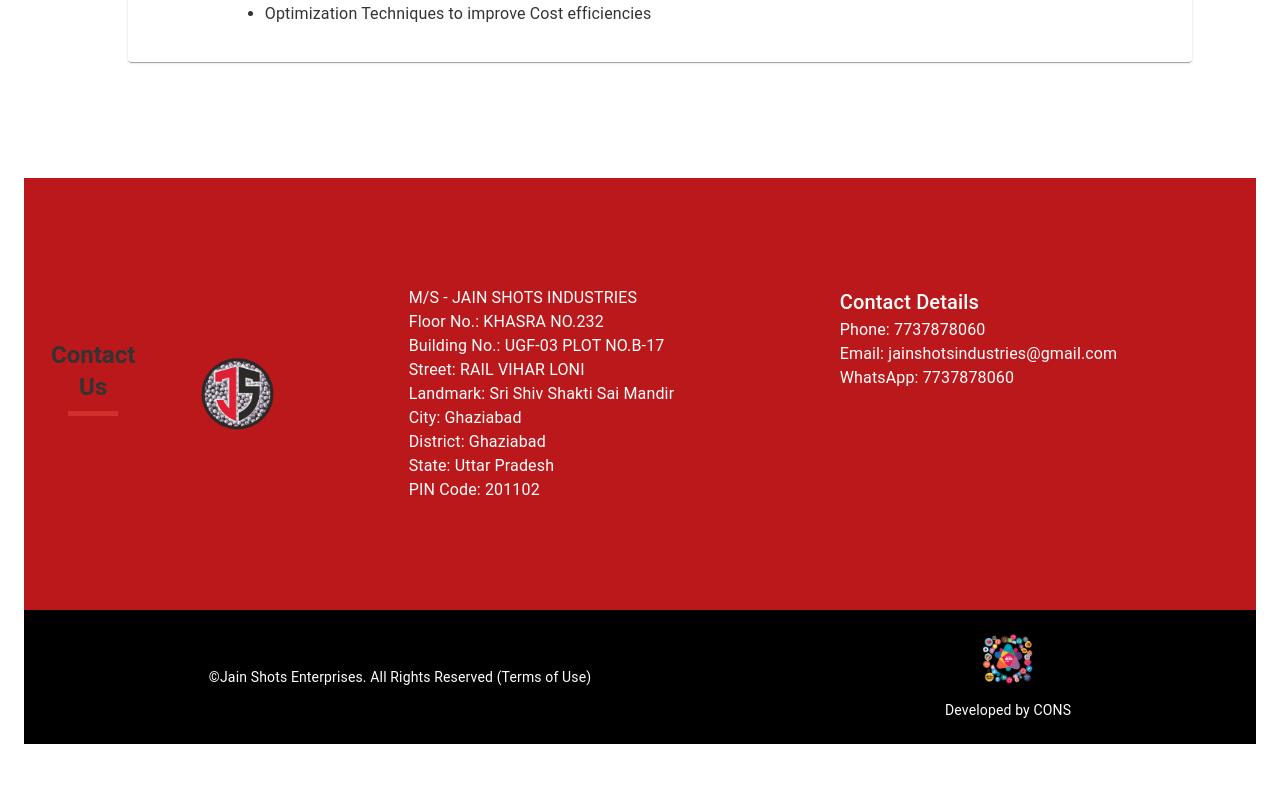
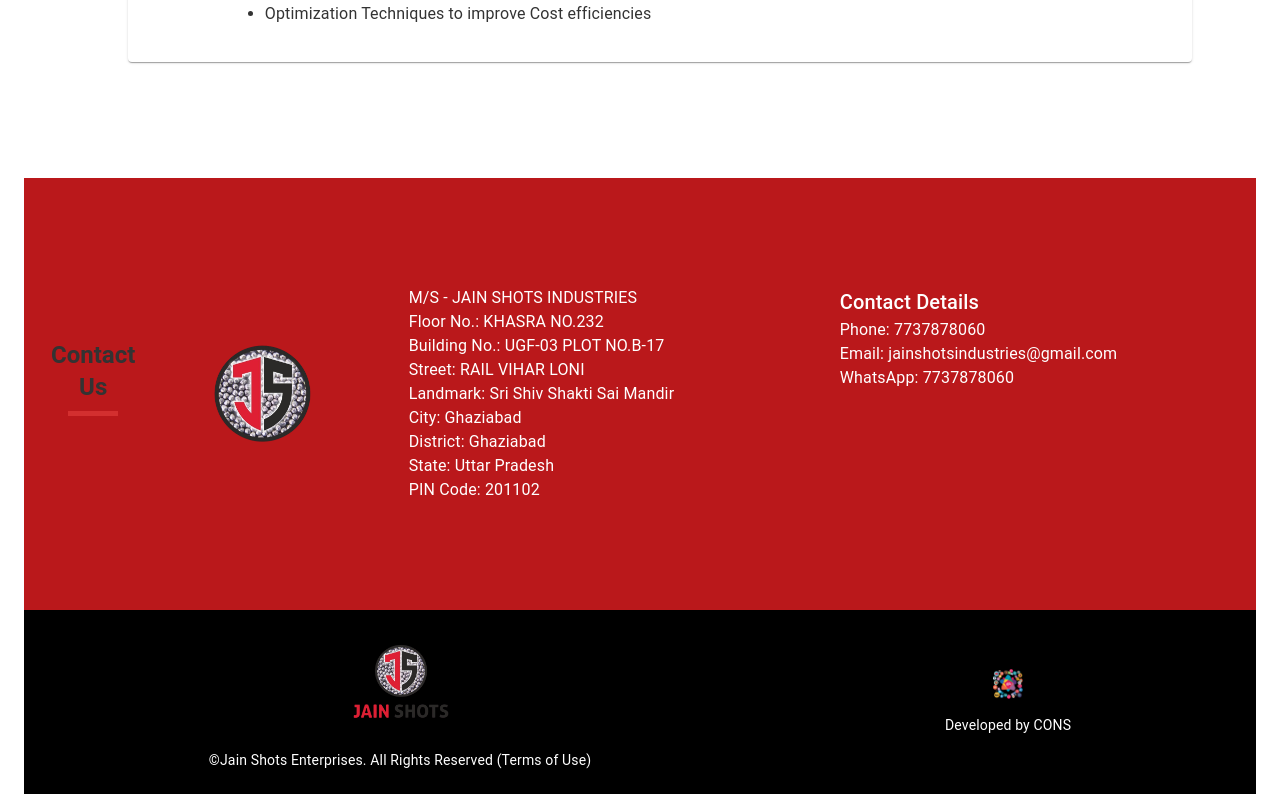
Before and after one commit to Asavish/ecm, a React (Create React App) app: page /#/solutions in a window 1280 px wide. Shown: the part 2117-2911 px from the top of the page. Before the commit the page ends 2861 px from the top, so only its background shows below. Built offline with nearby package versions, Linux system fonts and the light colour scheme.

Commit message:
Changes to screen

```diff
--- a/src/sections/Contact.jsx
+++ b/src/sections/Contact.jsx
@@ -41,7 +41,7 @@
               justifyContent={isSmallScreen ? "center" : "space-between" }
               alignItems='center'
               >
-                <img src={`${process.env.PUBLIC_URL}/js_logo.png`} alt="contact" width={"60%"} />
+                <img src={`${process.env.PUBLIC_URL}/js_logo.png`} alt="contact" width={"80%"} />
               </Box>
               <Box width={isSmallScreen ? "100%" : "70%"} marginBottom={isSmallScreen ? 2 : 0}>
 
--- a/src/sections/Footer.jsx
+++ b/src/sections/Footer.jsx
@@ -32,17 +32,26 @@
 				padding:2,
 			  }}
 		>
+			<Box alignItems={'center'}>
+			<Box padding={1} display='flex' justifyContent='center' alignItems= 'center'>
+				<img
+					src={`${process.env.PUBLIC_URL}/js_logo_full.png`}
+					alt="Company Logo"
+					style={{ height: '100px'}}
+					/>
+			</Box>
 			<Box padding={1}>
 				<Typography variant="body2" align="center">
 					{copyright}
 				</Typography>
+			</Box>
 			</Box>
 			  <Box alignItems={'center'}>
 			  <Box padding={1} display='flex' justifyContent='center' alignItems= 'center'>
 				<img
 					src={`${process.env.PUBLIC_URL}/mainPageImage/cons.png`}
 					alt="Company Logo"
-					style={{ height: '50px'}}
+					style={{ height: '30px'}}
 					/>
 			</Box>
 			<Box padding={1}>
```
